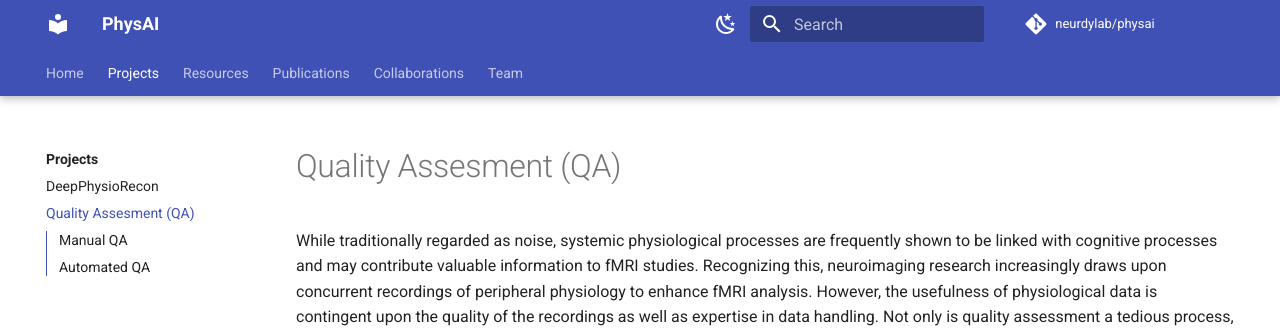
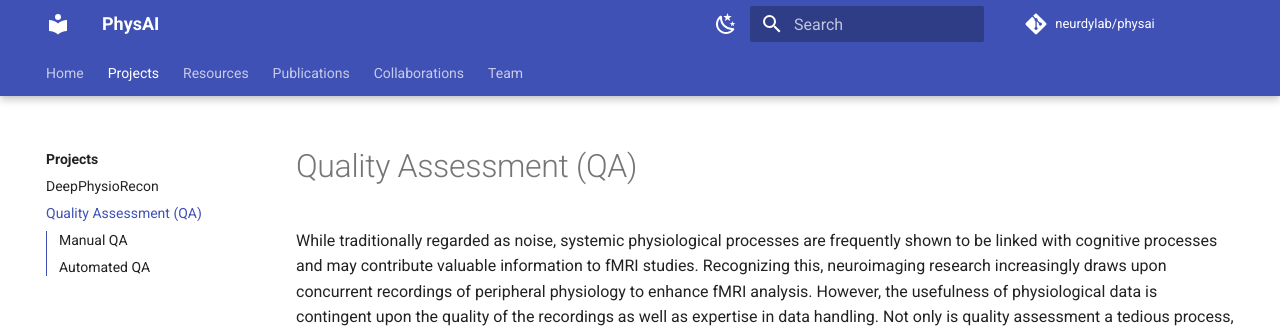
Before and after one commit to neurdylab/physai, an MkDocs documentation site: the page built from docs/projects/qa.md, in a window 1280 px wide and 900 px high. Shown: the top 333 px of the window. Built offline with MkDocs 1.6.1 and Material for MkDocs 9.7.7, drawn with Linux system fonts in a browser that asks for light colours; comment, search, counter and statistics services are not loaded.

Commit message:
[DATALAD RUNCMD] run codespell throughout fixing typos automagically
=== Do not change lines below ===
{
 "chain": [],
 "cmd": "codespell -w",
 "exit": 0,
 "extra_inputs": [],
 "inputs": [],
 "outputs": [],
 "pwd": "."
}
^^^ Do not change lines above ^^^

```diff
--- a/docs/projects/qa.md
+++ b/docs/projects/qa.md
@@ -1,4 +1,4 @@
-# Quality Assesment (QA)
+# Quality Assessment (QA)
 
 While traditionally regarded as noise, systemic physiological processes are frequently shown to be linked with cognitive processes and may contribute valuable information to fMRI studies. Recognizing this, neuroimaging research increasingly draws upon concurrent recordings of peripheral physiology to enhance fMRI analysis. However, the usefulness of physiological data is contingent upon the quality of the recordings as well as expertise in data handling. Not only is quality assessment a tedious process, but the assessments can also vary significantly between raters. While there are manual and template-based tools for assessing peak detection quality (physiopy’s peakdet, PhysIO, etc.), and automated exclusion criteria based on statistical summary metrics, we are not aware of automated approaches that can provide a rapid, effective determination of quality on the whole-scan or windowed level.
 
```
